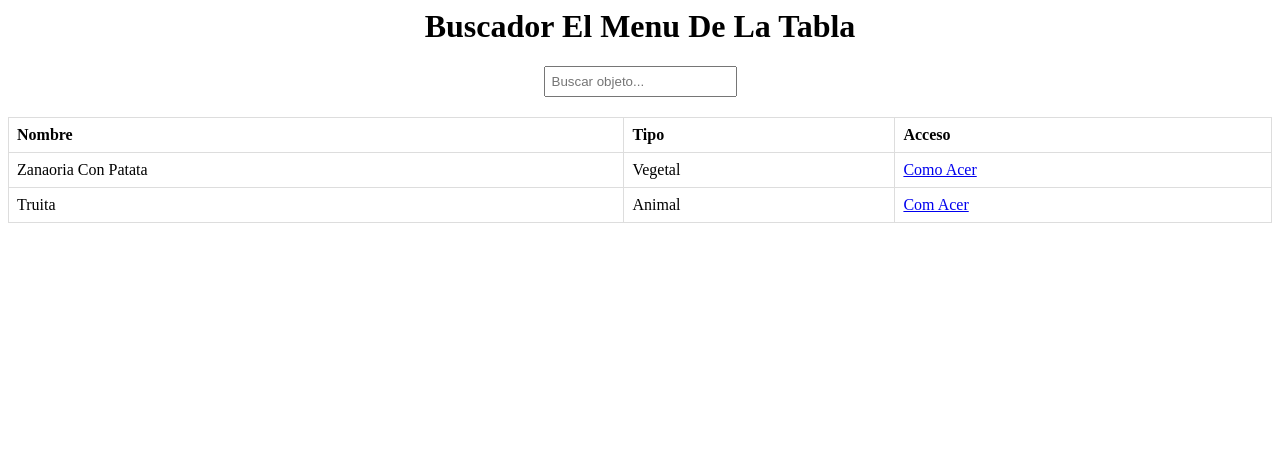
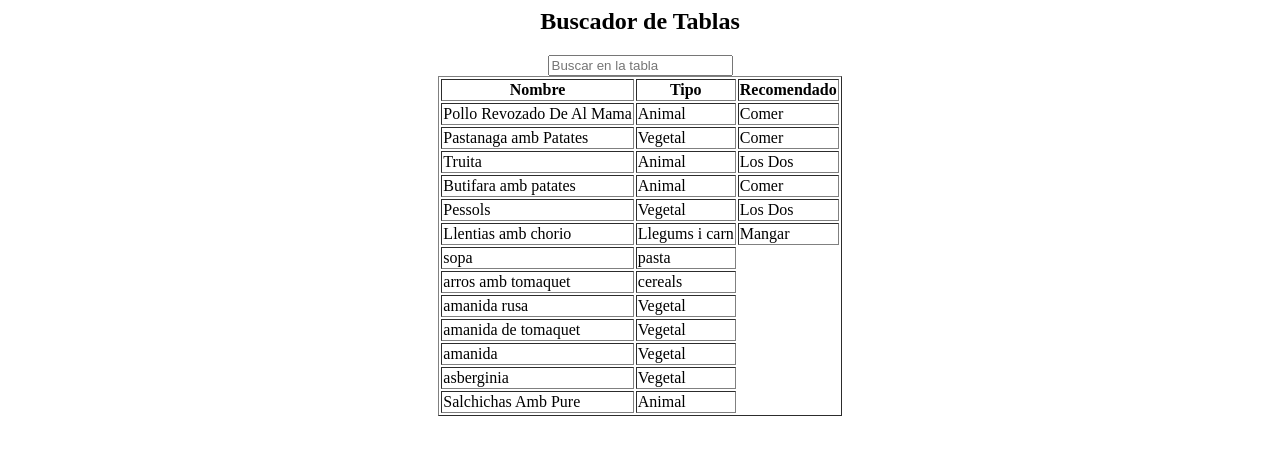
Before and after one commit to AleixSapa/Menjars, a plain HTML site: page Menu.Html in a window 1280 px wide. Drawn offline with Linux system fonts and the light colour scheme.

Commit message:
Canbiar a Nuebo Codigo

```diff
--- a/Menu.Html
+++ b/Menu.Html
@@ -1,32 +1,93 @@
-<center>
+<center lang="es">
+    <title>Menu</title>
+    <header>
+        <h2>Buscador de Tablas</h2>
 
-    <link rel="stylesheet" href="Style.css">
-    <script src="Script.js"></script>
-    <table border="">
-        <div class="container">
-            <h1>Buscador El Menu De La Tabla</h1>
-            <input type="text" id="search-input" placeholder="Buscar objeto...">
-            <th>
-                Nombre
-            <td><b>Tipo</b></td>
-            <td><b>Acceso</b></td>
-            </th>
+        <head>
+            <meta charset="UTF-8">
+            <meta name="viewport" content="width=device-width, initial-scale=1.0">
+            <title>Buscador de Tablas</title>
+            <link rel="stylesheet" href="styles.css">
+            <script src="script.js"></script>
+        </head>
+        <header>
+            <input type="text" id="myInput" onkeyup="searchTable()" placeholder="Buscar en la tabla" id="object-table">
+        </header>
+    </header>
+    <table id="myTable" border="">
+        <thead>
             <tr>
-                <td>Zanaoria Con Patata</td>
+                <th>Nombre</th>
+                <th>Tipo</th>
+                <th>Recomendado</th>
+            </tr>
+        </thead>
+        <tbody>
+            <tr>
+                <td>Pollo Revozado De Al Mama</td>
+                <td>Animal</td>
+                <td>Comer</td>
+            </tr>
+            <tr>
+                <td>Pastanaga amb Patates</td>
                 <td>Vegetal</td>
-                <td><a href="Menus/ZP.Html">Como Acer</a></td>
+                <td>Comer</td>
             </tr>
             <tr>
                 <td>Truita</td>
                 <td>Animal</td>
-                <td><a href="Menus/Truita.html">Com Acer</a></td>
+                <td>Los Dos</td>
             </tr>
-
+            <tr>
+                <td>Butifara amb patates</td>
+                <td>Animal </td>
+                <td>Comer</td>
+            </tr>
+            <tr>
+                <td>Pessols</td>
+                <td>Vegetal</td>
+                <td>Los Dos</td>
+            </tr>
+            <tr>
+                <td>Llentias amb chorio</td>
+                <td>Llegums i carn</td>
+                <td>Mangar</td>
+            </tr>
+            <tr>
+                <td>sopa</td>
+                <td>pasta</td>
+            </tr>
+            <tr>
+                <td>arros amb tomaquet</td>
+                <td>cereals</td>
+            </tr>
+            <tr>
+                <td>amanida rusa</td>
+                <td>Vegetal</td>
+            </tr>
+            <tr>
+                <td>amanida de tomaquet</td>
+                <td>Vegetal</td>
+            </tr>
+            <tr>
+                <td>amanida</td>
+                <td>Vegetal</td>
+            </tr>
+            <tr>
+                <td>asberginia</td>
+                <td>Vegetal</td>
+            </tr>
+            <tr>
+                <td>Salchichas Amb Pure</td>
+                <td>Animal</td>
+            </tr>
+        </tbody>
     </table>
 </center>
+
 <!--
 <tr>
     <td></td>
     <td></td>
-    <td><a href=""></a>Como Acer</td>
+    <td></td>
 </tr>
--- a/Script.js
+++ b/Script.js
@@ -1,3 +1,57 @@
+function searchTable() {
+    var input, filter, table, tr, td, i, txtValue;
+    input = document.getElementById("myInput");
+    filter = input.value.toUpperCase();
+    table = document.getElementById("myTable");
+    tr = table.getElementsByTagName("tr");
+
+    for (i = 0; i < tr.length; i++) {
+        td = tr[i].getElementsByTagName("td")[0]; // Cambia el índice para buscar en otras columnas
+        if (td) {
+            txtValue = td.textContent || td.innerText;
+            if (txtValue.toUpperCase().indexOf(filter) > -1) {
+                tr[i].style.display = "";
+            } else {
+                tr[i].style.display = "none";
+            }
+        }
+    }
+}
+
+
+
+
+
+
+
+
+
+
+
+
+
+
+
+
+
+
+
+
+
+
+
+
+
+
+
+
+
+
+
+
+
+
+
 document.addEventListener("DOMContentLoaded", function () {
     const searchInput = document.getElementById("search-input");
     const objectTable = document.getElementById("object-table");
```
